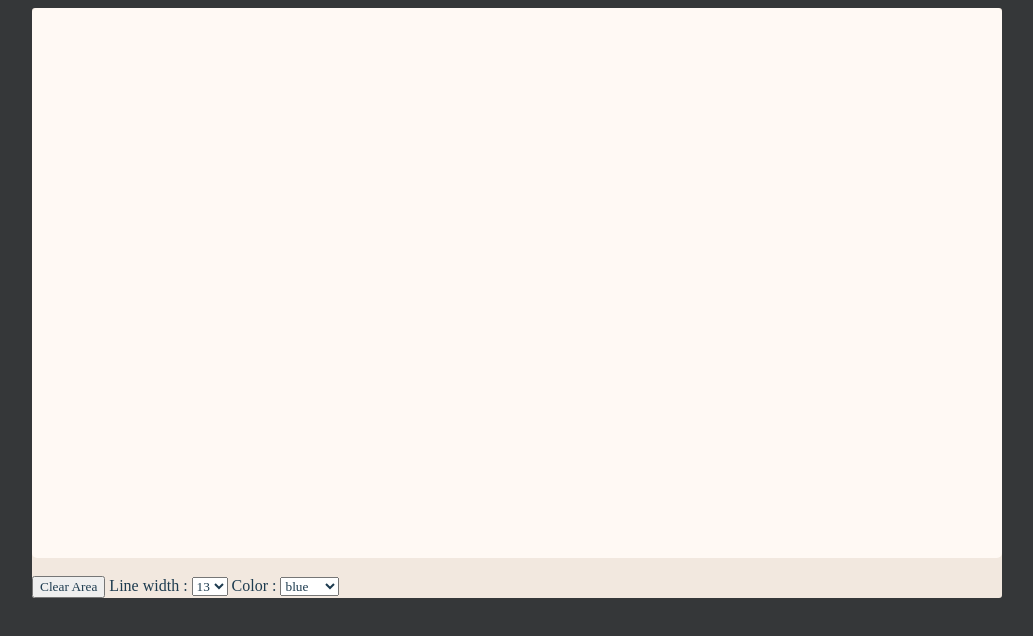
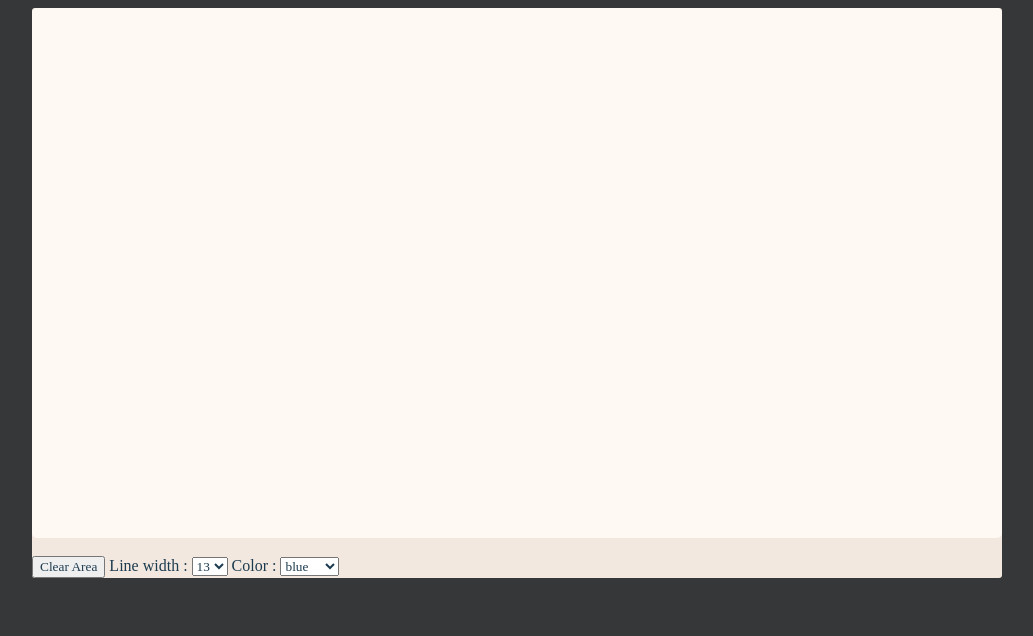
Before and after one commit to hangm24/hangm24.github.io, a plain HTML site: page index.html in a window 1280 px wide. Shown: the whole page, without its empty margins (123-1156 px from the left). Drawn offline with Linux system fonts and the light colour scheme; a web font is replaced by a local one.

Commit message:
Update index.html

```diff
--- a/index.html
+++ b/index.html
@@ -7,7 +7,7 @@
 <body>
 
 <div id="canvas_div">
-<canvas id="drawing_canvas" width="970" height="550"></canvas>
+<canvas id="drawing_canvas" width="970" height="530"></canvas>
 <br>
 <button onclick="javascript:clearArea();return false;">Clear Area</button>
 Line width : <select id="selWidth">
```
